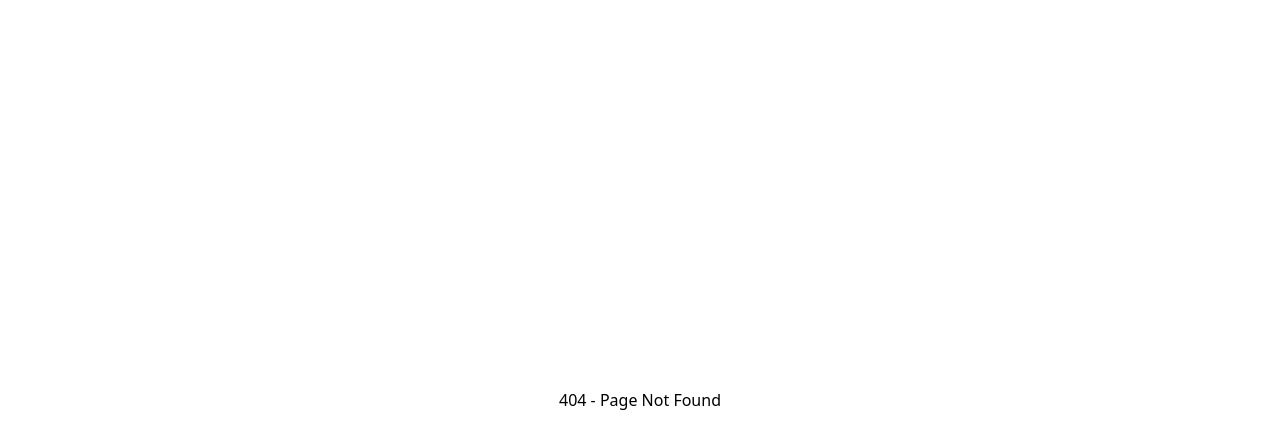
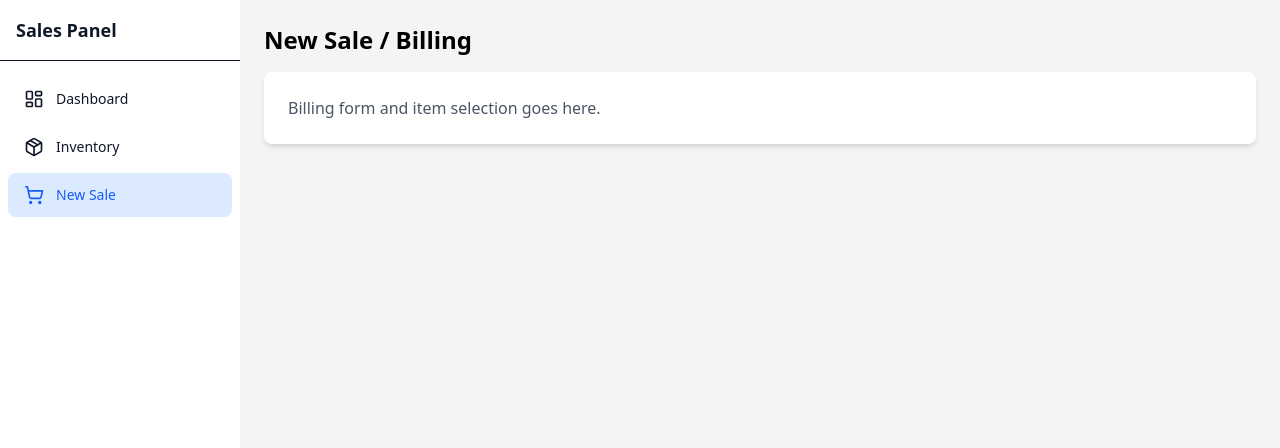
Before and after one commit to YashKachaRK/CoolStock, a React (Vite) app: page /sale_orders in a window 1280 px wide. Before the commit this address had no page. Shown: the top 448 px of the page. Built offline with nearby package versions, Linux system fonts and the light colour scheme; sample sign-in values are in the browser's storage.

Commit message:
routing for salesman dashboard

```diff
--- a/src/App.jsx
+++ b/src/App.jsx
@@ -1,7 +1,7 @@
 import React from "react";
 import { BrowserRouter as Router, Routes, Route } from "react-router-dom";
 
-// Auth and Protected Routing
+// Components
 import Login from "./components/Login";
 import ProtectRoute from "./components/ProtectRoute";
 
@@ -13,8 +13,8 @@ import Salesman_admin from "./pages/admin/Salesman_admin";
 
 // Sales Pages
 import Dashboard_sales from "./pages/sales/Dashboard_sales";
-// import Inventory_sales from "./pages/sales/Inventory_sales"; // Import when created
-// import Order_sales from "./pages/sales/Order_sales"; // Import when created
+import Inventory_sales from "./pages/sales/Inventory_sales";
+import Order_sales from "./pages/sales/Order_sales";
 
 function App() {
   return (
@@ -23,62 +23,19 @@ function App() {
         {/* Public Route */}
         <Route path="/" element={<Login />} />
 
-        {/* Admin Routes - Protected */}
-        <Route
-          path="/admin_dashboard"
-          element={
-            <ProtectRoute>
-              <Dashboard_admin />
-            </ProtectRoute>
-          }
-        />
-        <Route
-          path="/admin_users"
-          element={
-            <ProtectRoute>
-              <Salesman_admin />
-            </ProtectRoute>
-          }
-        />
-        <Route
-          path="/admin_product"
-          element={
-            <ProtectRoute>
-              <Products_admin />
-            </ProtectRoute>
-          }
-        />
-        <Route
-          path="/admin_orders"
-          element={
-            <ProtectRoute>
-              <Order_admin />
-            </ProtectRoute>
-          }
-        />
+        {/* Admin Section */}
+        <Route path="/admin_dashboard" element={<ProtectRoute><Dashboard_admin /></ProtectRoute>} />
+        <Route path="/admin_users" element={<ProtectRoute><Salesman_admin /></ProtectRoute>} />
+        <Route path="/admin_product" element={<ProtectRoute><Products_admin /></ProtectRoute>} />
+        <Route path="/admin_orders" element={<ProtectRoute><Order_admin /></ProtectRoute>} />
 
-        {/* Sales Routes - Protected */}
-        <Route
-          path="/sale_dashboard"
-          element={
-            <ProtectRoute>
-              <Dashboard_sales />
-            </ProtectRoute>
-          }
-        />
-        {/* Example Sales Sub-Routes
-        <Route
-          path="/sale_inventory"
-          element={
-            <ProtectRoute>
-              <Inventory_sales />
-            </ProtectRoute>
-          }
-        />
-        */}
+        {/* Sales Section */}
+        <Route path="/sale_dashboard" element={<ProtectRoute><Dashboard_sales /></ProtectRoute>} />
+        <Route path="/sale_inventory" element={<ProtectRoute><Inventory_sales /></ProtectRoute>} />
+        <Route path="/sale_orders" element={<ProtectRoute><Order_sales /></ProtectRoute>} />
 
-        {/* Catch-all for 404 - Optional */}
-        <Route path="*" element={<div className="flex h-screen items-center justify-center">404 - Page Not Found</div>} />
+        {/* 404 Redirect - Optional but helpful */}
+        <Route path="*" element={<div className="p-10 text-center">404: Page Not Found</div>} />
       </Routes>
     </Router>
   );
--- a/src/pages/admin/Products_admin.jsx
+++ b/src/pages/admin/Products_admin.jsx
@@ -1,6 +1,6 @@
 import React from 'react'
 import Slidebar from "../../components/Slidebar";
-import { menuItems } from "../admin/SLidebar_Data";
+import { menuItems } from "../admin/Slidebar_data";
 
 function Products_admin() {
   return (
--- /dev/null
+++ b/src/pages/sales/Inventory_sales.jsx
@@ -0,0 +1,17 @@
+import React from "react";
+import Slidebar from "../../components/Slidebar";
+import { salesMenuItems } from "./Slidebar_sales";
+
+function Inventory_sales() {
+  return (
+    <Slidebar title="Sales Panel" menuItems={salesMenuItems}>
+      <h1 className="text-2xl font-bold mb-4">Ice Cream Inventory</h1>
+      <div className="bg-white p-4 rounded-lg shadow">
+        <p className="text-gray-600">Table or Grid of stock items goes here.</p>
+        {/* You can map through your stock data here later */}
+      </div>
+    </Slidebar>
+  );
+}
+
+export default Inventory_sales;
--- /dev/null
+++ b/src/pages/sales/Order_sales.jsx
@@ -0,0 +1,16 @@
+import React from "react";
+import Slidebar from "../../components/Slidebar";
+import { salesMenuItems } from "./Slidebar_sales";
+
+function Order_sales() {
+  return (
+    <Slidebar title="Sales Panel" menuItems={salesMenuItems}>
+      <h1 className="text-2xl font-bold mb-4">New Sale / Billing</h1>
+      <div className="bg-white p-6 rounded-lg shadow-md">
+        <p className="text-gray-600">Billing form and item selection goes here.</p>
+      </div>
+    </Slidebar>
+  );
+}
+
+export default Order_sales;
--- a/src/pages/sales/Slidebar_sales.js
+++ b/src/pages/sales/Slidebar_sales.js
@@ -1,19 +1,19 @@
-import { LayoutDashboard, ShoppingBag, Receipt } from "lucide-react";
+import { LayoutDashboard, Package, ShoppingCart } from "lucide-react";
 
 export const salesMenuItems = [
   {
-    label: "Sales Dashboard",
+    label: "Dashboard",
     href: "/sale_dashboard",
     icon: LayoutDashboard,
   },
   {
-    label: "My Inventory",
+    label: "Inventory",
     href: "/sale_inventory",
-    icon: ShoppingBag,
+    icon: Package, // Use Package for inventory
   },
   {
     label: "New Sale",
     href: "/sale_orders",
-    icon: Receipt,
+    icon: ShoppingCart, // Use ShoppingCart for selling
   },
 ];
```
